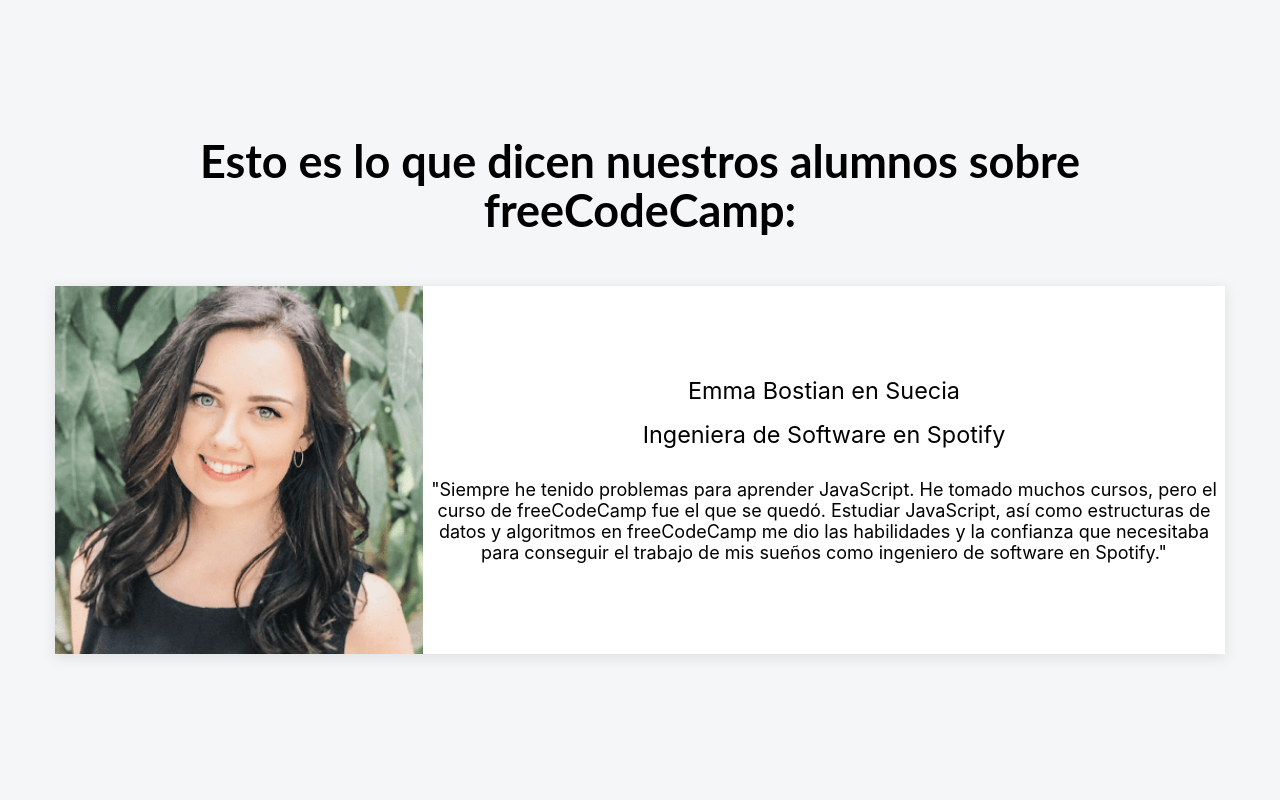
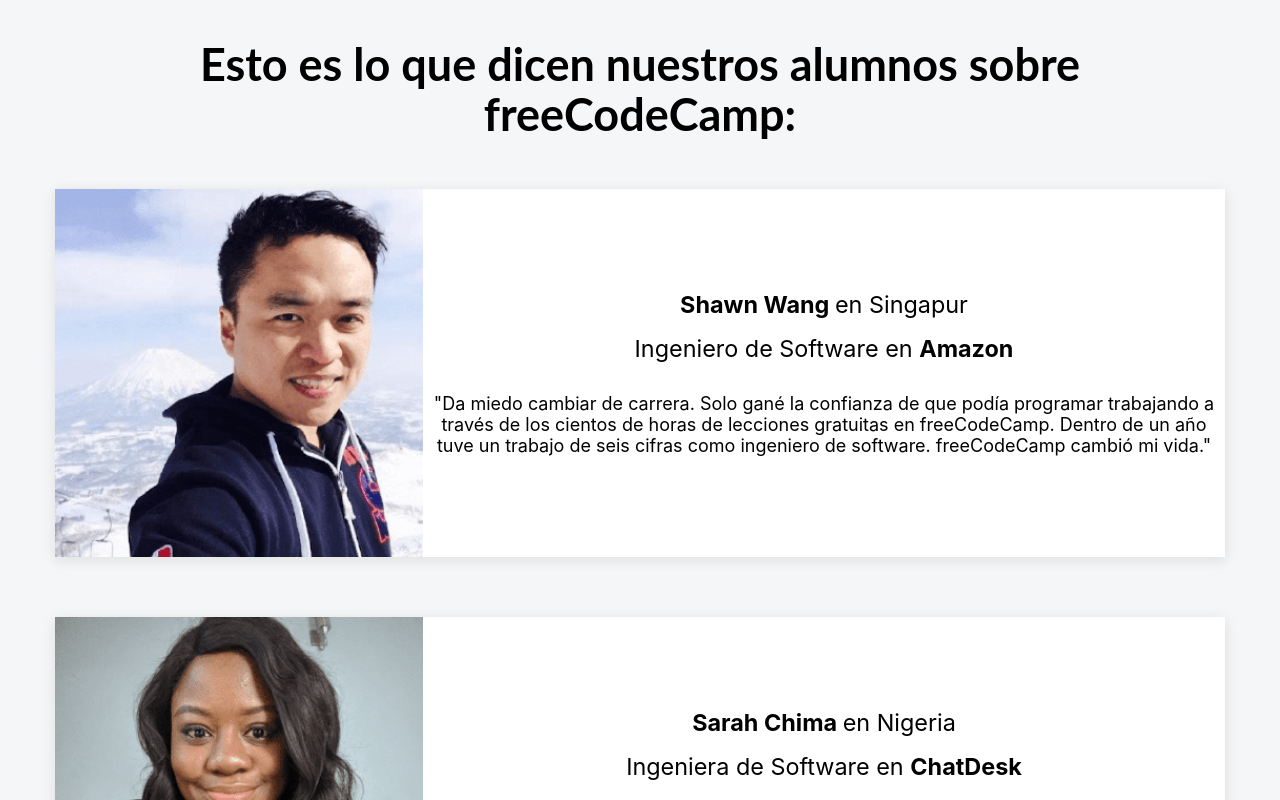
Before and after one commit to lswebdevelops/testimonios-freecodecamp, a React (Create React App) app: page / in a window 1280 px wide. Shown: the top 800 px of the page. Built offline with nearby package versions, Linux system fonts and the light colour scheme.

Commit message:
adding images using props

```diff
--- a/src/App.js
+++ b/src/App.js
@@ -7,13 +7,31 @@
      <div className='contenedor-principal'>
       <h1>Esto es lo que dicen nuestros alumnos sobre freeCodeCamp:</h1>
       <Testimonio
+      nombre='Shawn Wang'
+      pais='Singapur'
+      imagen='shawn'
+      cargo='Ingeniero de Software'
+      empresa='Amazon'
+      testimonio='Da miedo cambiar de carrera. Solo gané la confianza de que podía programar trabajando a través de los cientos de horas de lecciones gratuitas en freeCodeCamp. Dentro de un año tuve un trabajo de seis cifras como ingeniero de software. freeCodeCamp cambió mi vida.'
+      />
+         <Testimonio
+      nombre='Sarah Chima'
+      pais='Nigeria'
+      imagen='sarah'
+      cargo='Ingeniera de Software'
+      empresa='ChatDesk'
+      testimonio='freeCodeCamp fue la puerta de entrada a mi carrera como desarrollador de software. El plan de estudios bien estructurado llevó mis conocimientos de programación de un nivel de principiante total a un nivel muy seguro. Era todo lo que necesitaba para conseguir mi primer trabajo de desarrollador en una empresa increíble.'
+      />
+      <Testimonio
       nombre='Emma Bostian'
       pais='Suecia'
-      imagen=''
+      imagen='emma'
       cargo='Ingeniera de Software'
       empresa='Spotify'
       testimonio='Siempre he tenido problemas para aprender JavaScript. He tomado muchos cursos, pero el curso de freeCodeCamp fue el que se quedó. Estudiar JavaScript, así como estructuras de datos y algoritmos en freeCodeCamp me dio las habilidades y la confianza que necesitaba para conseguir el trabajo de mis sueños como ingeniero de software en Spotify.'
       />
+
+
      </div>
     </div>
   );
--- a/src/componentes/Testimonio.jsx
+++ b/src/componentes/Testimonio.jsx
@@ -5,12 +5,12 @@
   return(
     <div className="contenedor-testimonio">
       <img className='imagen-testimonio'
-      src={require('../imagenes/testimonio-emma.png')}
+      src={require(`../imagenes/testimonio-${props.imagen}.png`)}
       alt='foto de Emma'/>
 
       <div className="contenedor-text-testimonio">
-        <p className='nombre-testimonio'>{props.nombre} en {props.pais}</p>
-        <p className='cargo-testimonio'>{props.cargo} en {props.empresa}</p>
+        <p className='nombre-testimonio'><strong>{props.nombre} </strong>en {props.pais}</p>
+        <p className='cargo-testimonio'>{props.cargo} en <strong>{props.empresa}</strong></p>
         <p className='text-testimonio'>"{props.testimonio}"</p>
       </div>
     </div>
```
